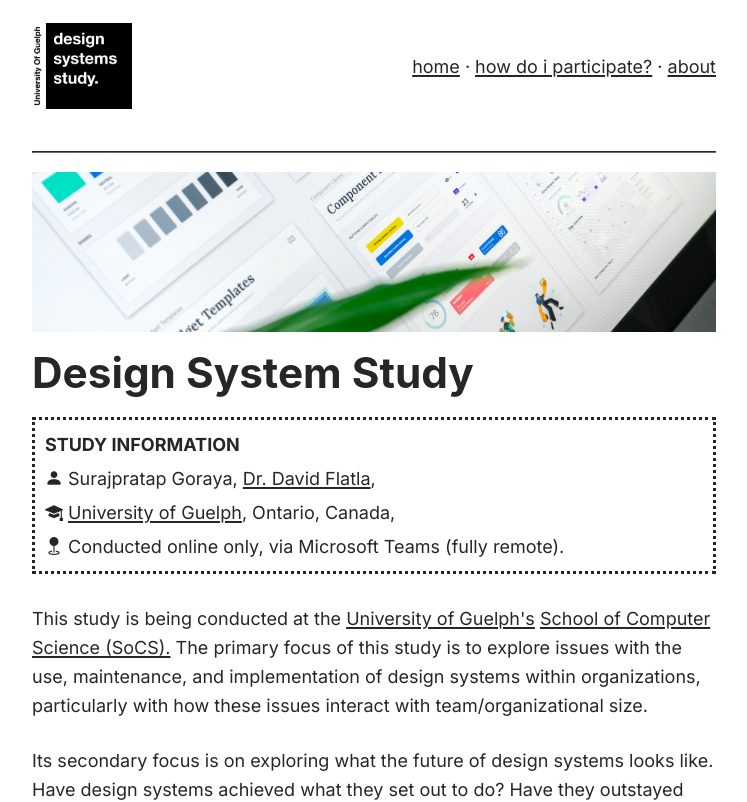
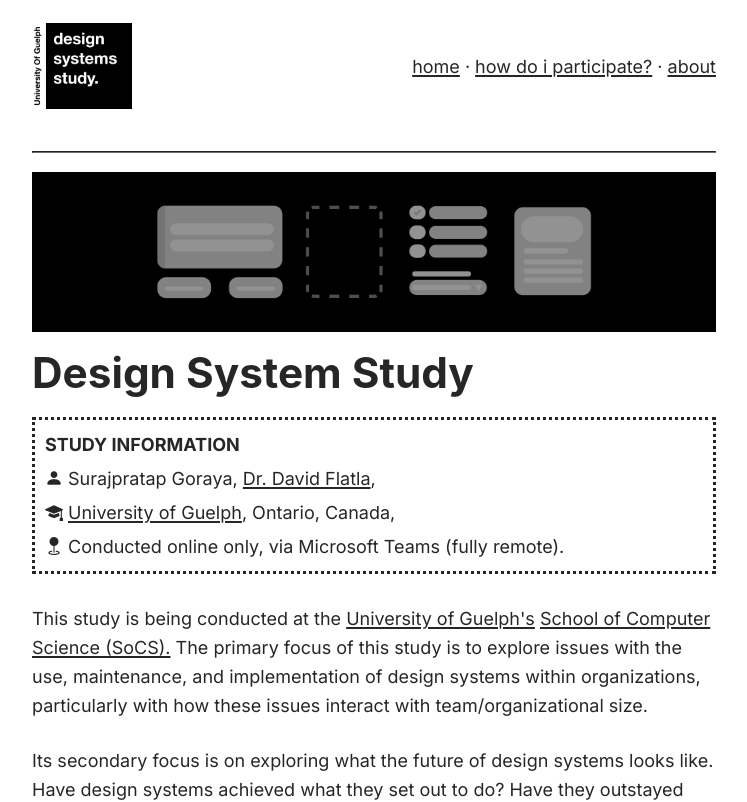
Before and after one commit to surajgoraya/designsystemstudy.ca, a SvelteKit app: page / in a window 1280 px wide. Shown: the top 802 px of the page, without its empty margins (266-1013 px from the left). Built offline with nearby package versions, Linux system fonts and the light colour scheme.

Commit message:
feat: :bento: new assets for header

```diff
--- a/src/routes/+page.svelte
+++ b/src/routes/+page.svelte
@@ -3,10 +3,15 @@
 </script>
 
 <Template Title={null}>
+  <!-- <img
+    class="heading"
+    src="main-header.png"
+    alt="A Mac computer displaying Figma. The Figma application on the screen is displaying a design system, there are various canvases showing words such as 'Components', 'Colours', 'etc...'. The computer is partially obstructed by out of focus green leafs from a plant "
+  /> -->
   <img
     class="heading"
-    src="ds-unsplash.jpg"
-    alt="A Mac computer displaying Figma. The Figma application on the screen is displaying a design system, there are various canvases showing words such as 'Components', 'Colours', 'etc...'. The computer is partially obstructed by out of focus green leafs from a plant "
+    src="main-header.png"
+    alt="Semi-translucent shapes representing common UI elements on a black background."
   />
   <h1>Design System Study</h1>
   <div class="study-info">
@@ -115,7 +120,7 @@
 
 <style>
   .heading {
-    object-fit: cover;
+    object-fit:cover;
     height: 20vh;
     width: 100%;
     aspect-ratio: 16/9;
```
Also changed, not shown: static/main-header.png (added).
